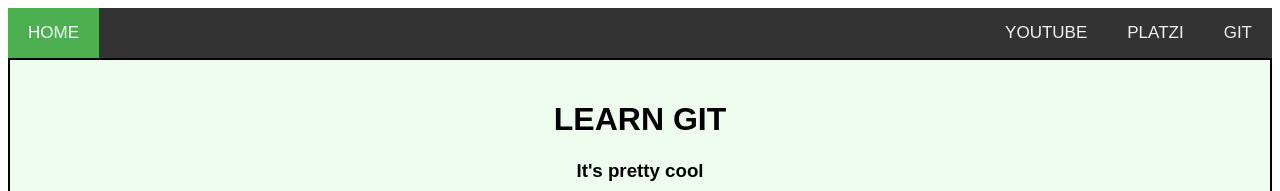
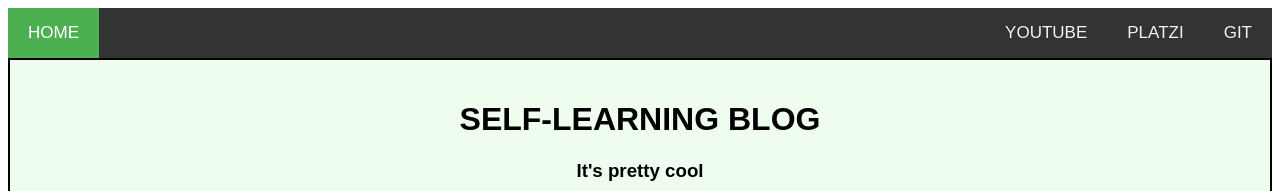
Before and after one commit to DanielDuDev/CourseGIT, a plain HTML site: page index.htm in a window 1280 px wide. Shown: the top 191 px of the page. Drawn offline with Linux system fonts and the light colour scheme.

Commit message:
cambiando el nombre del Blog a Sel-Leanrning Blog

```diff
--- a/index.htm
+++ b/index.htm
@@ -21,7 +21,7 @@
         </a>
     </div>
     <div class="container">
-        <h1>LEARN GIT</h1>
+        <h1>SELF-LEARNING BLOG</h1>
     <h3>It's pretty cool</h3>
     <div class="list-style">
         <div class="image subtitle-style">
```
